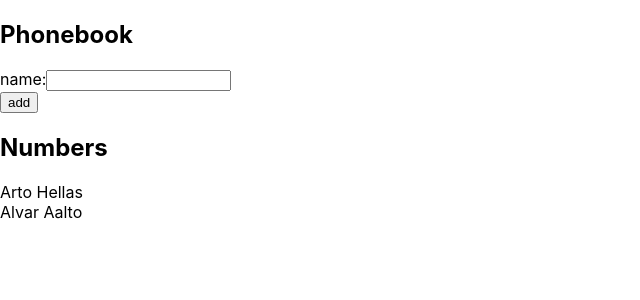
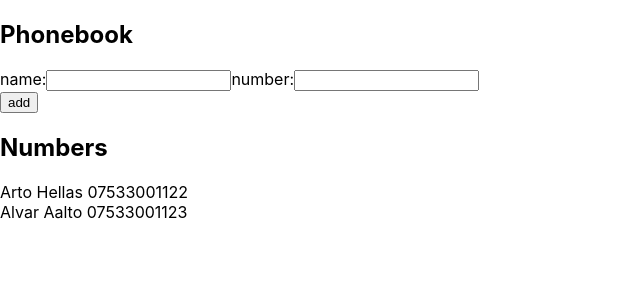
Before and after one commit to minimalsm/full-stack-open-2020, a React (Create React App) app in the folder part2/phonebook/: page / in a window 1280 px wide. Shown: the top 300 px of the page, without its empty margins (0-640 px from the left). Built offline with nearby package versions, Linux system fonts and the light colour scheme.

Commit message:
Completed 2.8

```diff
--- a/part2/phonebook/src/App.js
+++ b/part2/phonebook/src/App.js
@@ -3,20 +3,26 @@ import React, { useState } from 'react'
 const Person = ({ person }) => {
  return (
    <div>
-    {person.name}
+    {person.name} {person.number}
    </div>
  )
 }
 
 const App = () => {
   const [ persons, setPersons ] = useState([
-    { name: 'Arto Hellas' },
-    { name: 'Alvar Aalto' }
+    { name: 'Arto Hellas', number: '07533001122' },
+    { name: 'Alvar Aalto', number: '07533001123' }
   ])
   const [ newName, setNewName ] = useState('')
+  const [ newNumber, setNewNumber ] = useState('')
+
 
   const handleNewName = (e) => {
     setNewName(e.target.value)
+  }
+
+  const handleNewNumber = (e) => {
+    setNewNumber(e.target.value)
   }
 
   const isDuplicate = () => persons.some(person => person.name === newName)
@@ -25,7 +31,8 @@ const App = () => {
   const addPerson = (e) => {
     e.preventDefault()
     const person = {
-      name: newName
+      name: newName,
+      number: newNumber
     }
 
     if (isDuplicate()) {
@@ -48,6 +55,11 @@ const App = () => {
             value={newName}
             onChange={handleNewName}
           />
+          number:
+          <input
+            value={newNumber}
+            onChange={handleNewNumber}
+          />
         </div>
         <div>
           <button type="submit">add</button>
```
